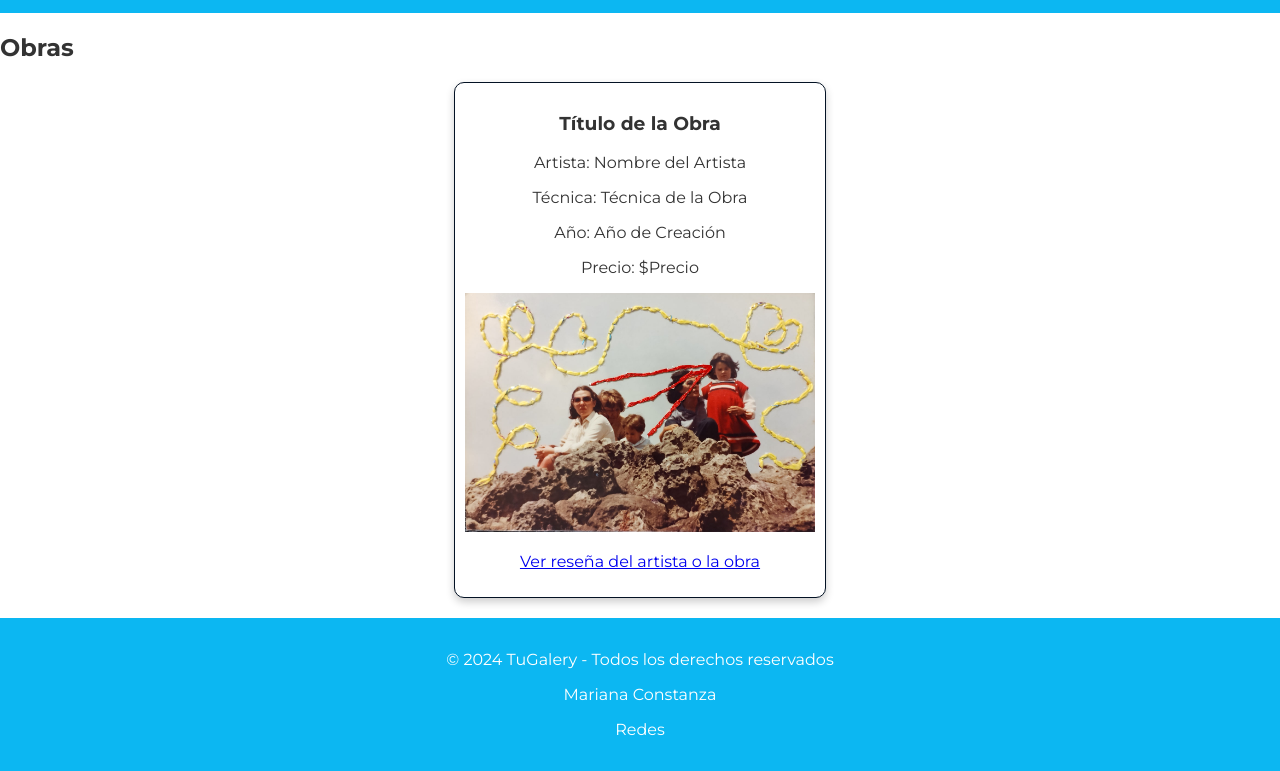
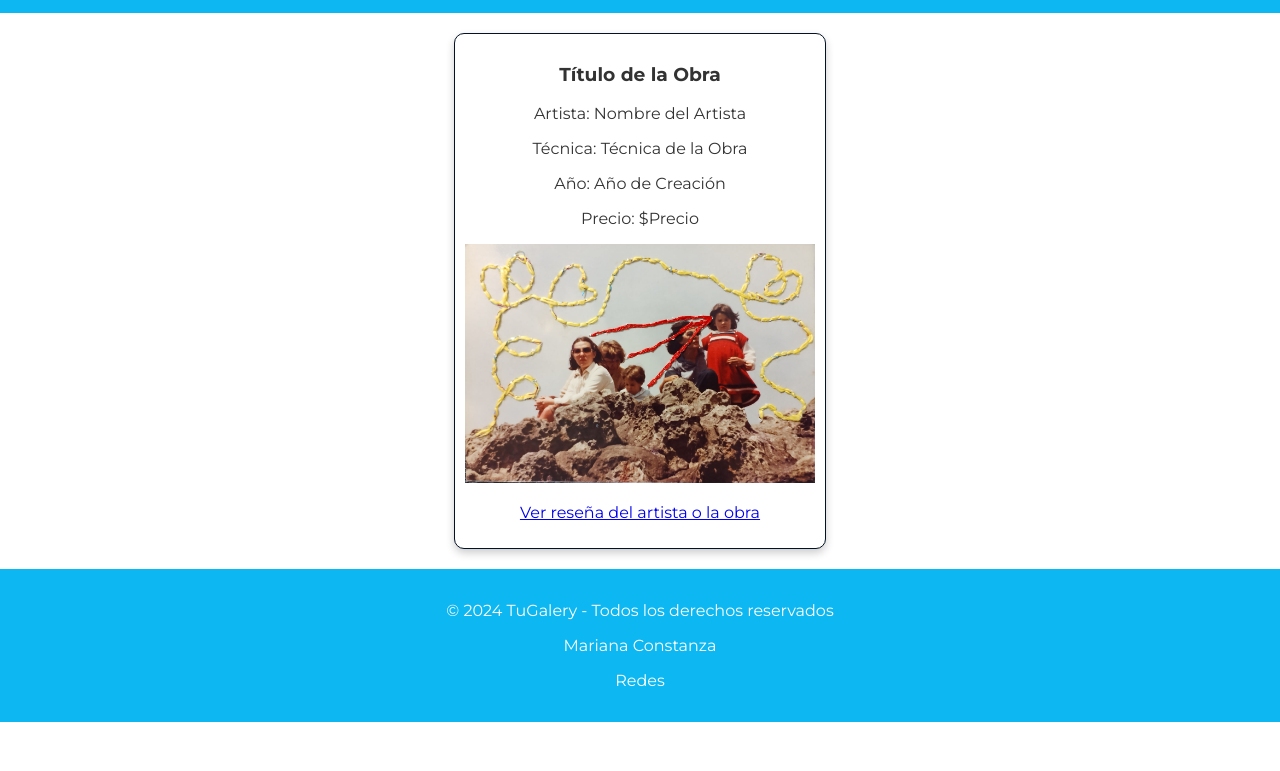
Before and after one commit to marianspace/Tugalery, a plain HTML site: page obras/03.html in a window 1280 px wide. Shown: the part 77-848 px from the top of the page. After the commit the page ends 800 px from the top, so only its background shows below. Drawn offline with Linux system fonts and the light colour scheme; a web font is replaced by a local one.

Commit message:
obrasmodificacion
class modificación

```diff
--- a/obras/03.html
+++ b/obras/03.html
@@ -29,9 +29,7 @@
         </div>
     </header>
 
-    <section id="obras" class="gallery">
-        <h2>Obras</h2>
-        <div class="card1">
+    <section id="obras" class="card1">
             <h3>Título de la Obra</h3>
             <p>Artista: Nombre del Artista</p>
             <p>Técnica: Técnica de la Obra</p>
@@ -39,7 +37,6 @@
             <p>Precio: $Precio</p>
             <img src="../img/3.jpg" alt="Obra 3" style="width: 350px;">
             <p><a href="#reseña-obra1">Ver reseña del artista o la obra</a></p>
-        </div>
     </section>
 
     <footer>
```
Also changed, not shown: obras/01.html (+1 -2 lines), obras/02.html (+1 -4 lines), obras/04.html (+1 -4 lines), obras/obras_plantilla.html (+1 -4 lines).
